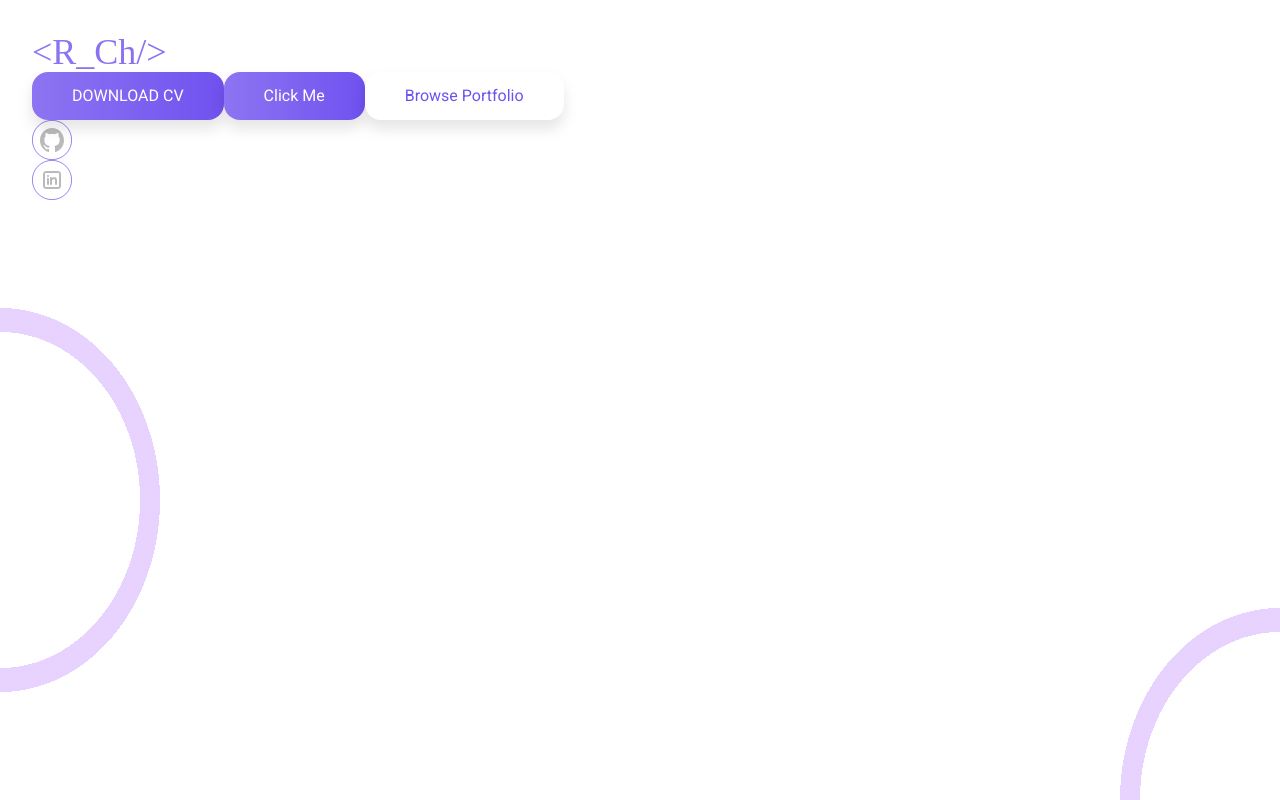
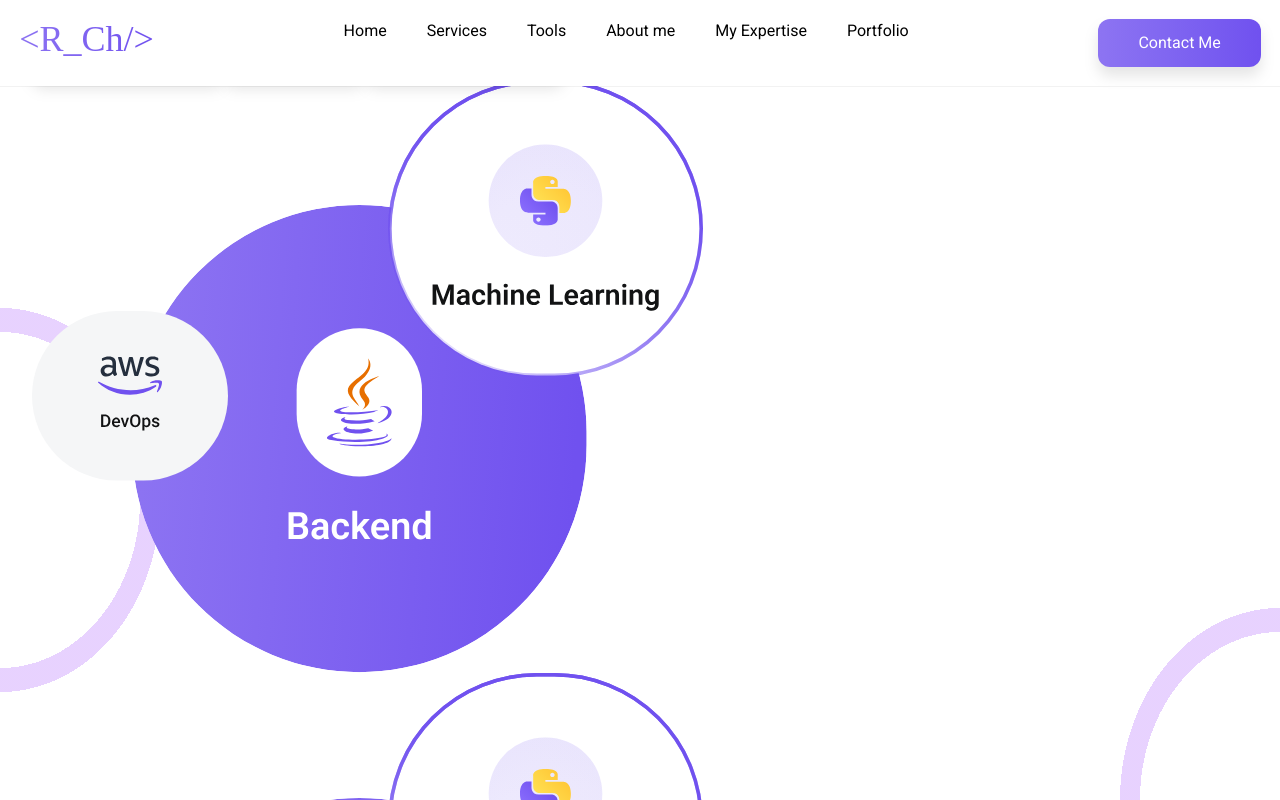
Before and after one commit to RamezCh/portfolio, a React (Vite) app: page / in a window 1280 px wide. Shown: the top 800 px of the page. Built offline with nearby package versions, Linux system fonts and the light colour scheme; a web font is replaced by a local one.

Commit message:
add: Navbar functionality

```diff
--- a/package.json
+++ b/package.json
@@ -13,13 +13,15 @@
     "@tailwindcss/vite": "^4.0.10",
     "react": "^19.0.0",
     "react-dom": "^19.0.0",
-    "react-router-dom": "^7.2.0"
+    "react-router-dom": "^7.2.0",
+    "react-scroll": "^1.9.3"
   },
   "devDependencies": {
     "@eslint/js": "^9.21.0",
     "@types/node": "^22.13.9",
     "@types/react": "^19.0.10",
     "@types/react-dom": "^19.0.4",
+    "@types/react-scroll": "^1.8.10",
     "@types/tailwindcss": "^3.0.11",
     "@vitejs/plugin-react": "^4.3.4",
     "autoprefixer": "^10.4.20",
--- a/src/App.css
+++ b/src/App.css
@@ -5,6 +5,11 @@
 
 .font-vampiro {
     font-family: 'Vampiro One', cursive;
+}
+
+.active {
+    color: #7051EF;
+    font-weight: bold;
 }
 
 .gradient-text {
--- a/src/App.tsx
+++ b/src/App.tsx
@@ -1,6 +1,7 @@
 import './App.css';
 import Button from "./shared/Button.tsx"
 import IconLink from "./shared/IconLink.tsx";
+import {Navbar} from "./components/Navbar.tsx";
 
 function App() {
 
@@ -9,14 +10,23 @@ function App() {
     };
 
     return (
-        <div className="relative z-10 p-8">
-            <h1 className="font-vampiro gradient-text text-4xl">{'<R_Ch/>'}</h1>
-            <Button text="DOWNLOAD CV" downloadPath="./Ramez_Chreide_2025_CV.pdf" fileName="Ramez_Chreide_CV.pdf" isPrimary={true}/>
-            <Button onClick={handleClick}  text="Click Me" isPrimary={true}/>
-            <Button onClick={handleClick}  text="Browse Portfolio" isPrimary={false}/>
-            <IconLink icon="./Github_Icon.svg" link="https://github.com/RamezCh" altText="Github Link to my Profile" />
-            <IconLink icon="./LinkedIn_Icon.svg" link="https://www.linkedin.com/in/ramez-chreide/" altText="LinkedIn Link to my Profile" />
-        </div>
+        <>
+            <Navbar/>
+            <div className="relative z-1 p-8">
+                <Button text="DOWNLOAD CV" downloadPath="./Ramez_Chreide_2025_CV.pdf" fileName="Ramez_Chreide_CV.pdf" isPrimary={true}/>
+                <Button onClick={handleClick}  text="Click Me" isPrimary={true}/>
+                <Button onClick={handleClick}  text="Browse Portfolio" isPrimary={false}/>
+                <img src="./Skills_Expertise.svg" alt="skills image"/>
+                <img src="./Skills_Expertise.svg" alt="skills image"/>
+                <section id="home">
+                    <IconLink icon="./Github_Icon.svg" link="https://github.com/RamezCh" altText="Github SmoothLink to my Profile" />
+                    <IconLink icon="./LinkedIn_Icon.svg" link="https://www.linkedin.com/in/ramez-chreide/" altText="LinkedIn SmoothLink to my Profile" />
+                </section>
+                <section id="expertise">
+                    <img src="./Skills_Expertise.svg" alt="skills image"/>
+                </section>
+            </div>
+        </>
     );
 }
 
--- /dev/null
+++ b/src/components/Navbar.tsx
@@ -0,0 +1,50 @@
+import {SmoothLink} from "../shared/SmoothLink.tsx";
+import Button from "../shared/Button.tsx";
+
+const navLinks = [
+    {
+        name: 'Home',
+        dest: 'home'
+    },
+    {
+        name: 'Services',
+        dest: 'services'
+    },
+    {
+        name: 'Tools',
+        dest: 'tools'
+    },
+    {
+        name: 'About me',
+        dest: 'about'
+    },
+    {
+        name: 'My Expertise',
+        dest: 'expertise'
+    },
+    {
+        name: 'Portfolio',
+        dest: 'portfolio'
+    }
+]
+
+export const Navbar = () => {
+
+    return <div className="flex justify-between mx-0 p-[1.5%] fixed bg-white w-full z-5 shadow-2xs">
+        {/* Logo */}
+        <SmoothLink link="/">
+            <h1 className="font-vampiro gradient-text text-4xl">{'<R_Ch/>'}</h1>
+        </SmoothLink>
+        {/* Links */}
+        <div className="flex gap-10">
+            {
+                navLinks.map((info) => <SmoothLink link={info.dest}>{info.name}</SmoothLink>)
+            }
+        </div>
+        {/* Contact Me */}
+        <SmoothLink link="contact">
+            <Button text="Contact Me" isPrimary={true} />
+        </SmoothLink>
+
+    </div>
+}
--- a/src/shared/Button.tsx
+++ b/src/shared/Button.tsx
@@ -17,7 +17,7 @@ const Button: FC<ButtonProps> = ({
                                                   isPrimary
                                               }) => {
     const baseStyle =
-        'px-10 py-3 font-roboto rounded-2xl transition-all duration-500 ease-in-out drop-shadow-xl hover:scale-105 hover:shadow-2xl transform transition-transform';
+        'px-10 py-3 font-roboto rounded-xl transition-all duration-500 ease-in-out drop-shadow-xl hover:scale-105 hover:shadow-2xl transform transition-transform';
 
     const primaryStyle = 'text-white bg-gradient-to-r from-[#8D74F2] to-[#7051EF] hover:bg-gradient-to-r hover:from-[#7051EF] hover:to-[#6446e0]';
     const secondaryStyle ='bg-white text-[#7051EF] hover:bg-[#7051EF] hover:text-white hover:shadow-lg';
--- /dev/null
+++ b/src/shared/SmoothLink.tsx
@@ -0,0 +1,15 @@
+import { Link } from 'react-scroll';
+import {FC, ReactNode} from "react";
+
+interface SmoothLinkProps {
+    children: ReactNode;
+    link: string;
+}
+
+export const SmoothLink: FC<SmoothLinkProps> = ({ children, link }) => {
+    return (
+        <Link to={link} smooth={true} duration={500} spy={true} activeClass="active" className= "cursor-pointer">
+            {children}
+        </Link>
+    );
+};
```
Also changed, not shown: 1 other file (tests, documents, lock files or other folders).
